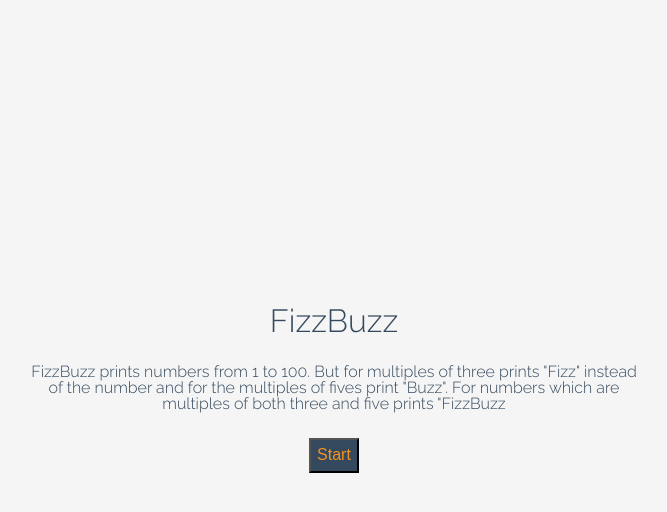
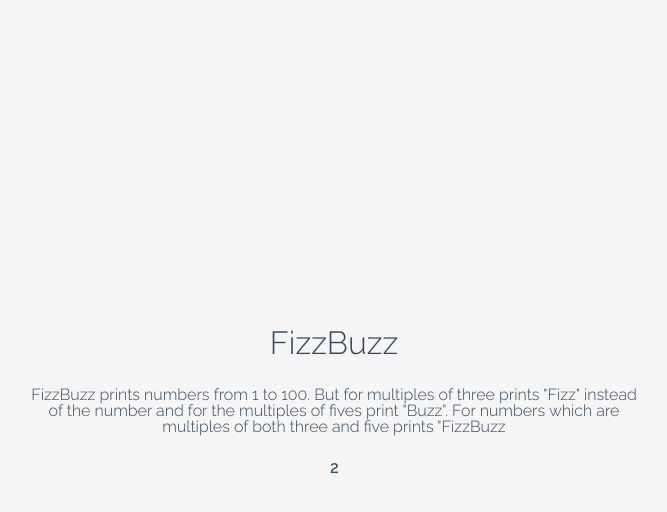
Before and after one commit to Segun-Ogundipe/FizzBuzz, a plain HTML site: page index.html in a window 1280 px wide. Both pictures are taken after a click on the button "Start". Shown: the whole page, without its empty margins (306-973 px from the left). Drawn offline with Linux system fonts and the light colour scheme.

Commit message:
chore:implement fizzbuzz

```diff
--- a/assets/css/style.css
+++ b/assets/css/style.css
@@ -41,7 +41,7 @@ h4 {
 
 input {
     font-size: 1em;
-    padding: 1%;
+    padding: 1% 5%;
     color: #F6931E;
     background-color: #34495E;
     margin: 2% 0;
--- /dev/null
+++ b/assets/js/fizzbuzz.js
@@ -0,0 +1,20 @@
+let count = document.getElementById('count');
+let start = document.getElementById('start');
+
+document.getElementById('start').addEventListener('click', () => {
+
+  for (let i = 1; i <= 100; i++) {
+      let result = '';
+      result += (i % 3) === 0 ? 'Fizz' : '';
+      result += (i % 5) === 0 ? 'Buzz' : '';
+
+      setTimeout(() => {
+        start.style.display = 'none';
+          if (result !== '') {
+              count.innerHTML = result;
+          } else {
+              count.innerHTML = i;
+          }
+      }, i * 1000);
+  }
+})
--- a/index.html
+++ b/index.html
@@ -16,9 +16,11 @@
                 But for multiples of three prints "Fizz" instead of the number and for the multiples of fives print "Buzz".
                 For numbers which are multiples of both three and five prints "FizzBuzz
             </h4>
-            <input type="button" value="Start">
+            <input id="start" type="button" value="Start">
             <h4 id="count"></h4>
         </div>
     </div>
+
+    <script src="./assets/js/fizzbuzz.js"></script>
 </body>
 </html>
```
